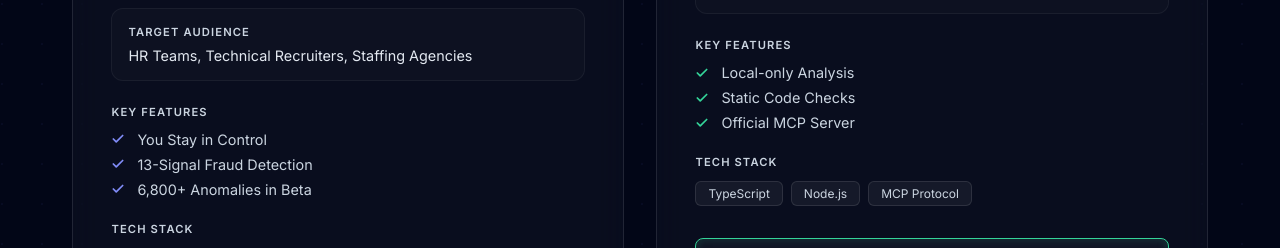
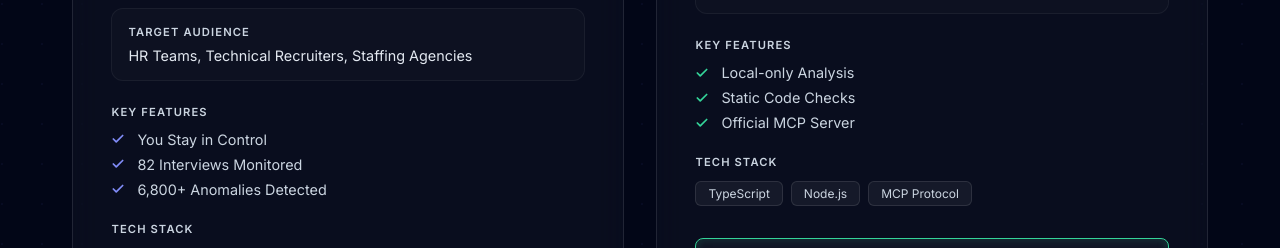
Before and after one commit to rigour-labs/landing, a Next.js app: page / in a window 1280 px wide. Shown: the part 1438-1686 px from the top of the page. Built offline with nearby package versions, Linux system fonts and the light colour scheme.

Commit message:
Restore beta results in features list

```diff
--- a/src/components/sections/Products.tsx
+++ b/src/components/sections/Products.tsx
@@ -11,7 +11,7 @@ export default function Products() {
             cta: "Visit TalentLyt",
             color: "var(--primary)",
             glow: "var(--primary-glow)",
-            features: ["You Stay in Control", "13-Signal Fraud Detection", "6,800+ Anomalies in Beta"],
+            features: ["You Stay in Control", "82 Interviews Monitored", "6,800+ Anomalies Detected"],
             techStack: ["Next.js", "Python", "TensorFlow", "GCP"],
             targetAudience: "HR Teams, Technical Recruiters, Staffing Agencies",
             betaStats: {
```
